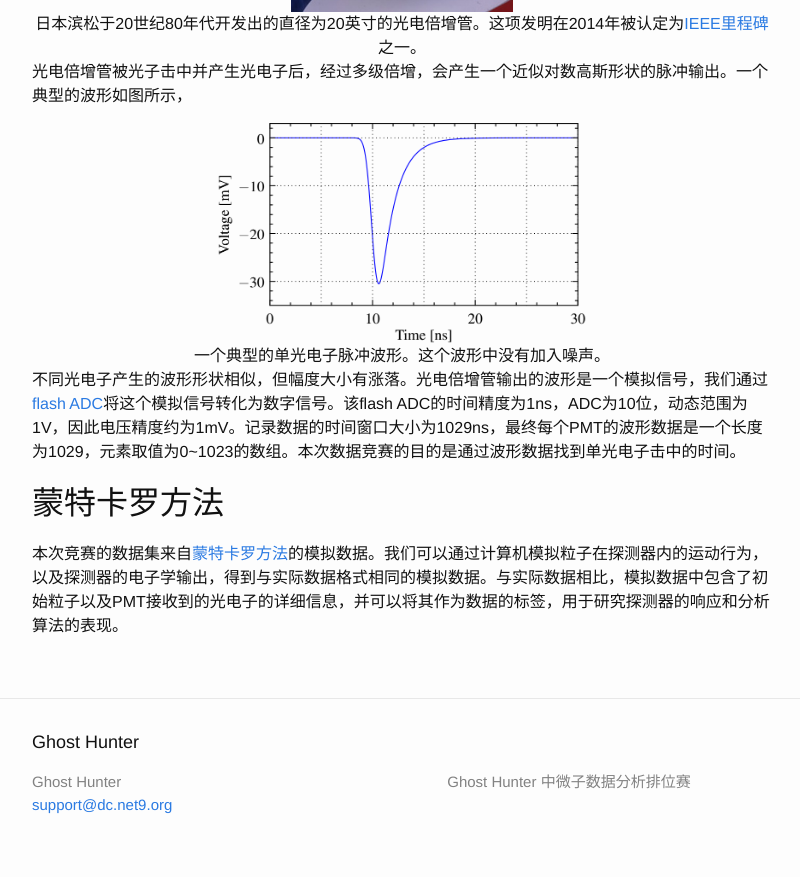
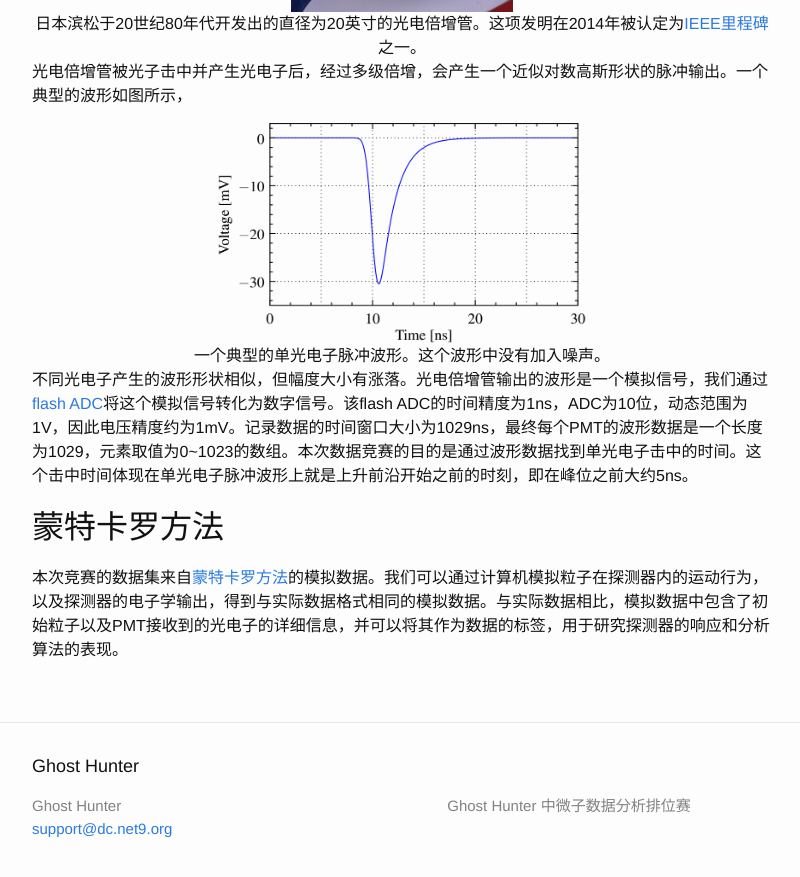
Before and after one commit to ghost-hunter-contest/ghost-hunter-contest.github.io, a Jekyll site: the page built from _posts/2019-02-13-bkg.markdown, in a window 1280 px wide and 900 px high, scrolled down 1475 px. Shown: the top 877 px of the window, without its empty margins (238-1038 px from the left). Built offline with Jekyll 4.4.1, drawn with Linux system fonts in a browser that asks for light colours.

Commit message:
Add a sentence to explain the PE time.

```diff
--- a/_posts/2019-02-13-bkg.markdown
+++ b/_posts/2019-02-13-bkg.markdown
@@ -32,7 +32,7 @@ mathjax: true
 一个典型的单光电子脉冲波形。这个波形中没有加入噪声。
 </div>
 
-不同光电子产生的波形形状相似，但幅度大小有涨落。光电倍增管输出的波形是一个模拟信号，我们通过[flash ADC](https://en.wikipedia.org/wiki/Flash_ADC)将这个模拟信号转化为数字信号。该flash ADC的时间精度为1ns，ADC为10位，动态范围为1V，因此电压精度约为1mV。记录数据的时间窗口大小为1029ns，最终每个PMT的波形数据是一个长度为1029，元素取值为0~1023的数组。本次数据竞赛的目的是通过波形数据找到单光电子击中的时间。
+不同光电子产生的波形形状相似，但幅度大小有涨落。光电倍增管输出的波形是一个模拟信号，我们通过[flash ADC](https://en.wikipedia.org/wiki/Flash_ADC)将这个模拟信号转化为数字信号。该flash ADC的时间精度为1ns，ADC为10位，动态范围为1V，因此电压精度约为1mV。记录数据的时间窗口大小为1029ns，最终每个PMT的波形数据是一个长度为1029，元素取值为0~1023的数组。本次数据竞赛的目的是通过波形数据找到单光电子击中的时间。这个击中时间体现在单光电子脉冲波形上就是上升前沿开始之前的时刻，即在峰位之前大约5ns。
 
 ## 蒙特卡罗方法
 
```
